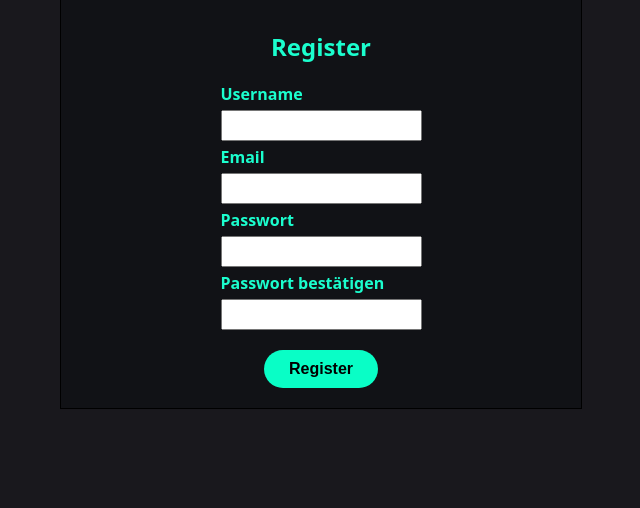
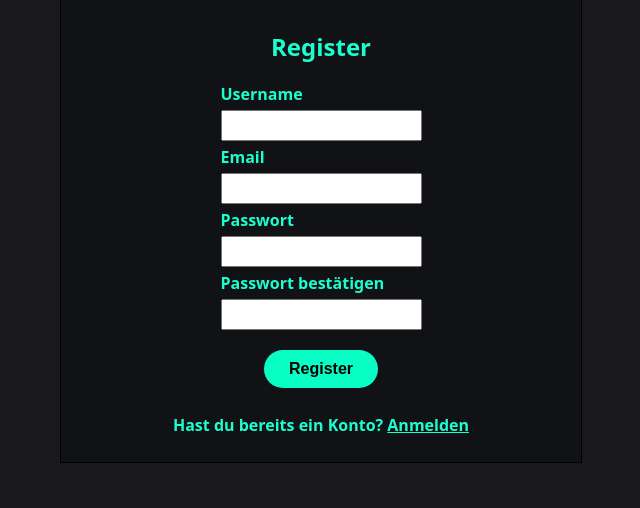
Before and after one commit to Basil902/Frontend-Projekt, a Flask app: page /register in a window 1280 px wide. Shown: the part 69-577 px from the top of the page, without its empty margins (319-959 px from the left). Run offline with Flask 3, Linux system fonts and the light colour scheme; some libraries are stand-ins or nearby versions.

Commit message:
Update auth forms, add link to switch between login and register form

```diff
--- a/static/css/auth.css
+++ b/static/css/auth.css
@@ -64,6 +64,11 @@
     background-color: #0d9273;
 }
 
+.switch-form-link a{
+    color: #1BFECE;
+    /* text-decoration: none; */
+}
+
 .formCheckbox {
     margin-top: 10px;
     margin-left: -4px;
--- a/templates/login.html
+++ b/templates/login.html
@@ -35,6 +35,10 @@
             <div class="formSubmitBtn">
                 {{ form.submit(id="submitBtn") }}
             </div>
+
+            <div class="switch-form-link">
+                <p>Noch kein Konto? <a href=" {{ url_for('register') }} ">Registrieren</a></p>
+            </div>
         </form>
     </div>
     <script src="../static/js/auth.js"></script>
--- a/templates/register.html
+++ b/templates/register.html
@@ -39,6 +39,10 @@
             <div class="formSubmitBtn">
                 <button id="submitBtn" type="submit">Register</button>
             </div>
+
+            <div class="switch-form-link">
+                <p>Hast du bereits ein Konto? <a href=" {{ url_for('login') }} ">Anmelden</a></p>
+            </div>
         </form>
     </div>
     <script src="../static/js/auth.js"></script>
```
